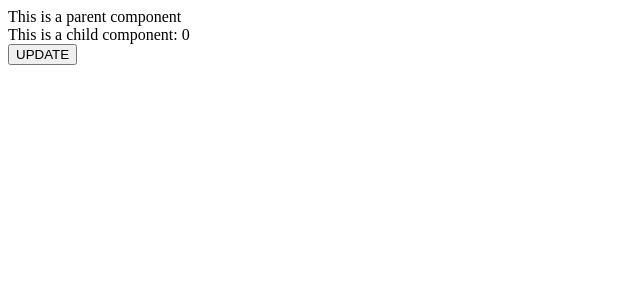
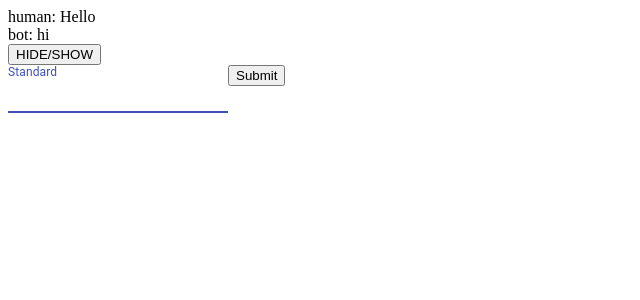
Before and after one commit to SokolAlexander/gbReact_26.04, a React app: page / in a window 1280 px wide. Shown: the top 300 px of the page, without its empty margins (0-640 px from the left). Built offline with nearby package versions, Linux system fonts and the light colour scheme.

Commit message:
lesson2 hw & lesson3

```diff
--- a/package.json
+++ b/package.json
@@ -16,6 +16,7 @@
     "@babel/plugin-proposal-class-properties": "^7.13.0",
     "@babel/preset-env": "^7.14.0",
     "@babel/preset-react": "^7.13.13",
+    "@material-ui/core": "^4.11.4",
     "babel-loader": "^8.2.2",
     "html-webpack-plugin": "^5.3.1",
     "mini-css-extract-plugin": "^1.6.0",
--- /dev/null
+++ b/src/App.css
@@ -0,0 +1,11 @@
+.message {
+
+}
+
+.human-message {
+
+}
+
+.bot-message {
+
+}
--- a/src/App.js
+++ b/src/App.js
@@ -1,65 +1,93 @@
-import React, { useState } from "react";
+import React, { useState, useEffect, useMemo, useCallback } from "react";
+import { Form } from "./components/Form";
+import { AUTHORS } from "./utils/constants";
+import { usePrev } from "./utils/hooks";
 
-const initialMessages = ["Hello", "hi"];
+const initialMessages = [
+  { author: AUTHORS.HUMAN, text: "Hello" },
+  { author: AUTHORS.BOT, text: "hi" },
+];
 
-// const App = () => {
-//   const messagesState = useState(initialMessages);
+const getMessageClassName = (author) => {
+  return `message ${author === AUTHORS.BOT ? "bot-message" : "human-message"}`;
+};
 
-//   // const [messages, setMessages] = useState(initialMessages);
-//   const messages = messagesState[0];
-//   const setMessages = messagesState[1];
+const App = (props) => {
+  const { data } = props;
+  const [messages, setMessages] = useState(initialMessages);
+  const [showForm, setShowForm] = useState(true);
 
-//   const handleAddMessage = () => {
-//     setMessages((prevMessages) => [...prevMessages, "New message"]);
-//     const newObj = {
-//       x: 1,
-//     };
-//     console.log({
-//       ...newObj,
-//     });
+  const filteredData = useMemo(() => data.filter((el) => el > 10), [data]);
+
+  const handleAddMessage = useCallback((newMessage) => {
+    setMessages((prevMessages) => [...prevMessages, newMessage]);
+  }, []);
+
+  const prevLength = usePrev(messages.length);
+  const toggleForm = () => {
+    setShowForm(!showForm);
+  };
+
+  useEffect(() => {
+    let timeout;
+    console.log(messages.length, prevLength);
+    if (!messages.length) {
+      return;
+    }
+
+    const lastMessage = messages[messages.length - 1];
+    if (lastMessage.author === AUTHORS.HUMAN) {
+      timeout = setTimeout(() => {
+        handleAddMessage({ author: AUTHORS.BOT, text: "I AM BOT" });
+      }, 1500);
+    }
+
+    return () => clearTimeout(timeout);
+  }, [messages]);
+
+  return (
+    <div>
+      {messages.map((message, i) => (
+        <div key={i} className={getMessageClassName(message.author)}>
+          {message.author}: {message.text}
+        </div>
+      ))}
+      <button onClick={toggleForm}>HIDE/SHOW</button>
+      {showForm && <Form onAddMessage={handleAddMessage} />}
+    </div>
+  );
+};
+
+// class App extends React.Component {
+//   state = {
+//     messages: initialMessages,
+//     count: 0,
 //   };
 
-//   return (
-//     <div>
-//       <h1>React, babel and webpack with hot reload are working!</h1>
-//       {messages.map((message) => (
-//         <div>{message}</div>
-//       ))}
-//       <button onClick={handleAddMessage}>Add message</button>
-//     </div>
-//   );
-// };
+//   handleAddMessage = () => {
+//     console.log(this.state.messages.length);
+//     this.setState(
+//       (prevState) => ({
+//         messages: [...prevState.messages, "new message"],
+//         count: null,
+//       }),
+//       () => console.log("state updated")
+//     );
+//     console.log("------====", this.state.count);
+//   };
 
-class App extends React.Component {
-  state = {
-    messages: initialMessages,
-    count: 0,
-  };
-
-  handleAddMessage = () => {
-    console.log(this.state.messages.length);
-    this.setState(
-      (prevState) => ({
-        messages: [...prevState.messages, "new message"],
-        count: null,
-      }),
-      () => console.log("state updated")
-    );
-    console.log("------====", this.state.count);
-  };
-
-  render() {
-    const { messages } = this.state;
-    return (
-      <div>
-        <h1>React, babel and webpack with hot reload are working!</h1>
-        {messages.map((message) => (
-          <div>{message}</div>
-        ))}
-        <button onClick={this.handleAddMessage}>Add message</button>
-      </div>
-    );
-  }
-}
+//   render() {
+//     const { messages } = this.state;
+//     return (
+//       <div>
+//         <h1>React, babel and webpack with hot reload are working!</h1>
+//         {messages.map((message) => (
+//           <div>{message}</div>
+//         ))}
+//         <button onClick={this.handleAddMessage}>Add message</button>
+//       </div>
+//     );
+//   }
+// }
 
 export default App;
--- /dev/null
+++ b/src/components/Form/index.js
@@ -0,0 +1,44 @@
+import React, { useState, useRef, useEffect } from 'react';
+import { TextField } from '@material-ui/core';
+import { AUTHORS } from '../../utils/constants';
+
+export const Form = ({ onAddMessage }) => {
+  const [text, setText] = useState('');
+  const input = useRef();
+
+  const handleChange = (e) => {
+    setText(e.target.value);
+  }
+
+  const handleSubmit = (e) => {
+    e.preventDefault();
+
+    onAddMessage({author: AUTHORS.HUMAN, text });
+    setText('');
+  }
+
+  useEffect(() => {
+    console.log(input);
+    input.current.focus();
+  }, []);
+
+  useEffect(() => {
+    return () => {
+      console.log('unmounting');
+    }
+  }, []);
+
+  return (
+    <form onSubmit={handleSubmit}>
+      {/* <input type="text" ref={input} /> */}
+      <TextField
+        id="standard-basic"
+        value={text}
+        onChange={handleChange}
+        label="Standard"
+        inputRef={input}
+      />
+      <input type="submit" />
+    </form>
+  );
+}
--- a/src/components/Parent/index.js
+++ b/src/components/Parent/index.js
@@ -1,4 +1,5 @@
 import React, { useEffect, useState } from "react";
+import { TextField } from '@material-ui/core';
 
 import { Child } from "../Child";
 
@@ -47,42 +48,33 @@ import { Child } from "../Child";
 // }
 
 export const Parent = () => {
-  console.log('render Parent');
-  const [count, setCount] = useState(0);
-  const [count2, setCount2] = useState(0);
+  const [forms, setForms] = useState({
+    author: "",
+    text: "",
+  });
 
-  // useEffect(() => {
-  //   console.log('useEffect like didMount');
-  // }, []);
+  const handleChange = (e) => {
+    const name = e.target.getAttribute("name");
+    switch (name) {
+      case "author": {
+        setForms({ ...forms, author: e.target.value });
+        break;
+      }
 
-  // useEffect(() => {
-  //   console.log('useEffect - like didMount & didUpdate');
-  // });
+      case "text": {
+        setForms({ ...forms, text: e.target.value });
+        break;
+      }
 
-  // useEffect(() => {
-  //   console.log('useEffect - first render OR count changed');
-  // }, [count]);
-
-  // useEffect(() => {
-  //   console.log("useEffect - first render OR count2 changed");
-  // }, [count2]);
-
-  const updateCount = () => {
-    debugger;
-    setCount(Math.random());
+      default: return
+    }
   };
-
-  // const updateCount2 = () => {
-  //   setCount2(Math.random());
-  // };
 
   return (
     <div>
       <span>This is a parent component</span>
-      {/* <button onClick={updateCount}>Update count</button>
-      <button onClick={updateCount2}>Update count2</button> */}
-      {/* <button onClick={this.toggleChild}>Toggle child</button> */}
-      <Child count={count} updateCount={updateCount} />
+      <input name="author" value={forms.author} onChange={handleChange} />
+      <TextField id="standard-basic" label="Standard" />
     </div>
   );
-}
+};
--- a/src/index.js
+++ b/src/index.js
@@ -4,5 +4,6 @@ import ReactDOM from "react-dom";
 import MyApp from './App';
 import { Parent } from "./components/Parent";
 
+const exArr = [1, 1, 1, 1, 12, 3, 4, 3, 2, 4, 5, 3, 23, 4, 5, 5];
 
-ReactDOM.render(<Parent />, document.getElementById("root"));
+ReactDOM.render(<MyApp data={exArr} />, document.getElementById("root"));
--- /dev/null
+++ b/src/utils/constants.js
@@ -0,0 +1,4 @@
+export const AUTHORS = {
+  HUMAN: 'human',
+  BOT: 'bot',
+};
--- /dev/null
+++ b/src/utils/hooks.js
@@ -0,0 +1,15 @@
+import { useEffect, useRef } from 'react';
+
+export function usePrev(value) {
+  // The ref object is a generic container whose current property is mutable ...
+  // ... and can hold any value, similar to an instance property on a class
+  const ref = useRef();
+
+  // Store current value in ref
+  useEffect(() => {
+    ref.current = value;
+  }, [value]); // Only re-run if value changes
+
+  // Return previous value (happens before update in useEffect above)
+  return ref.current;
+}
```
Also changed, not shown: 1 other file (tests, documents, lock files or other folders).
